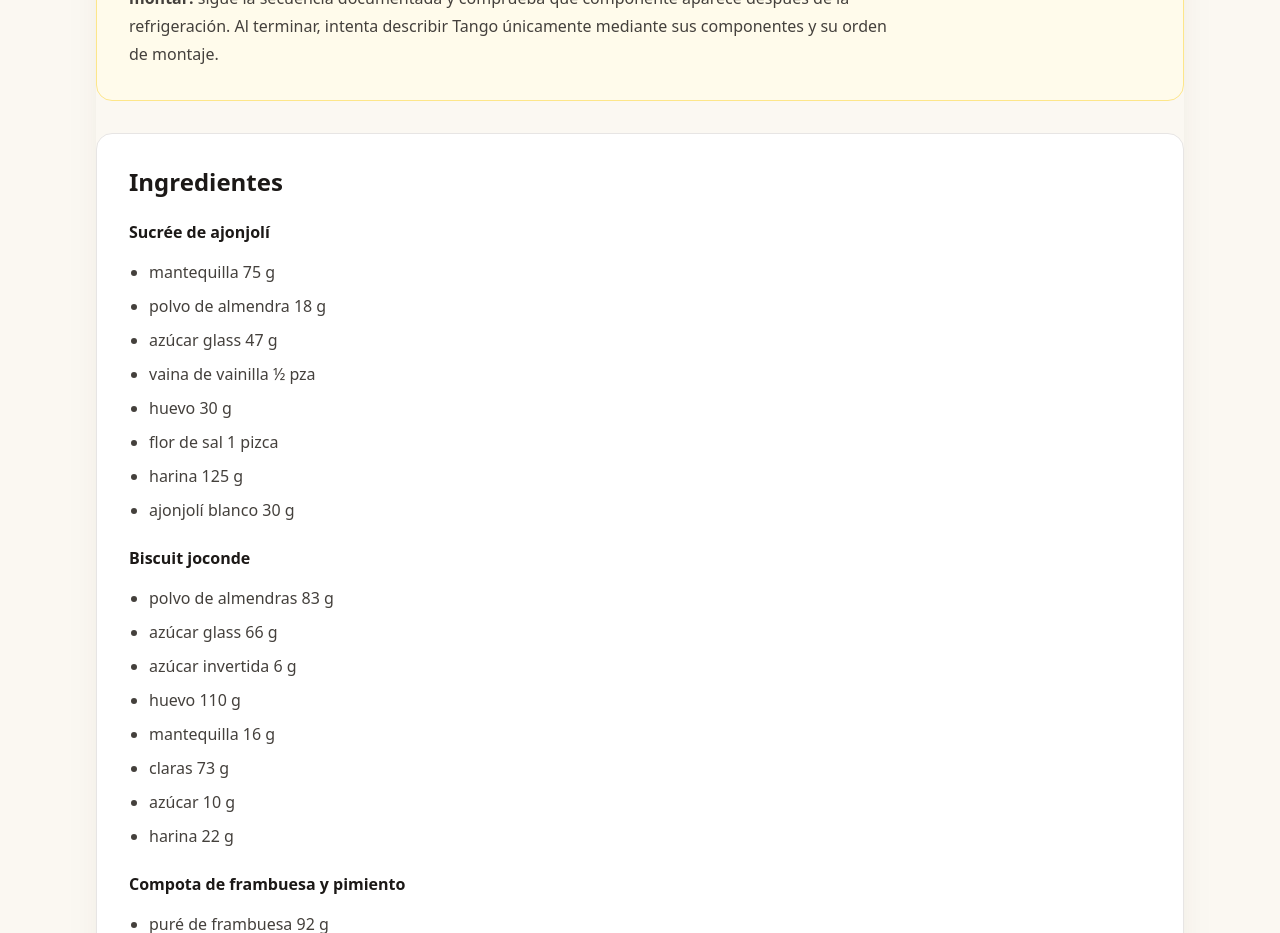
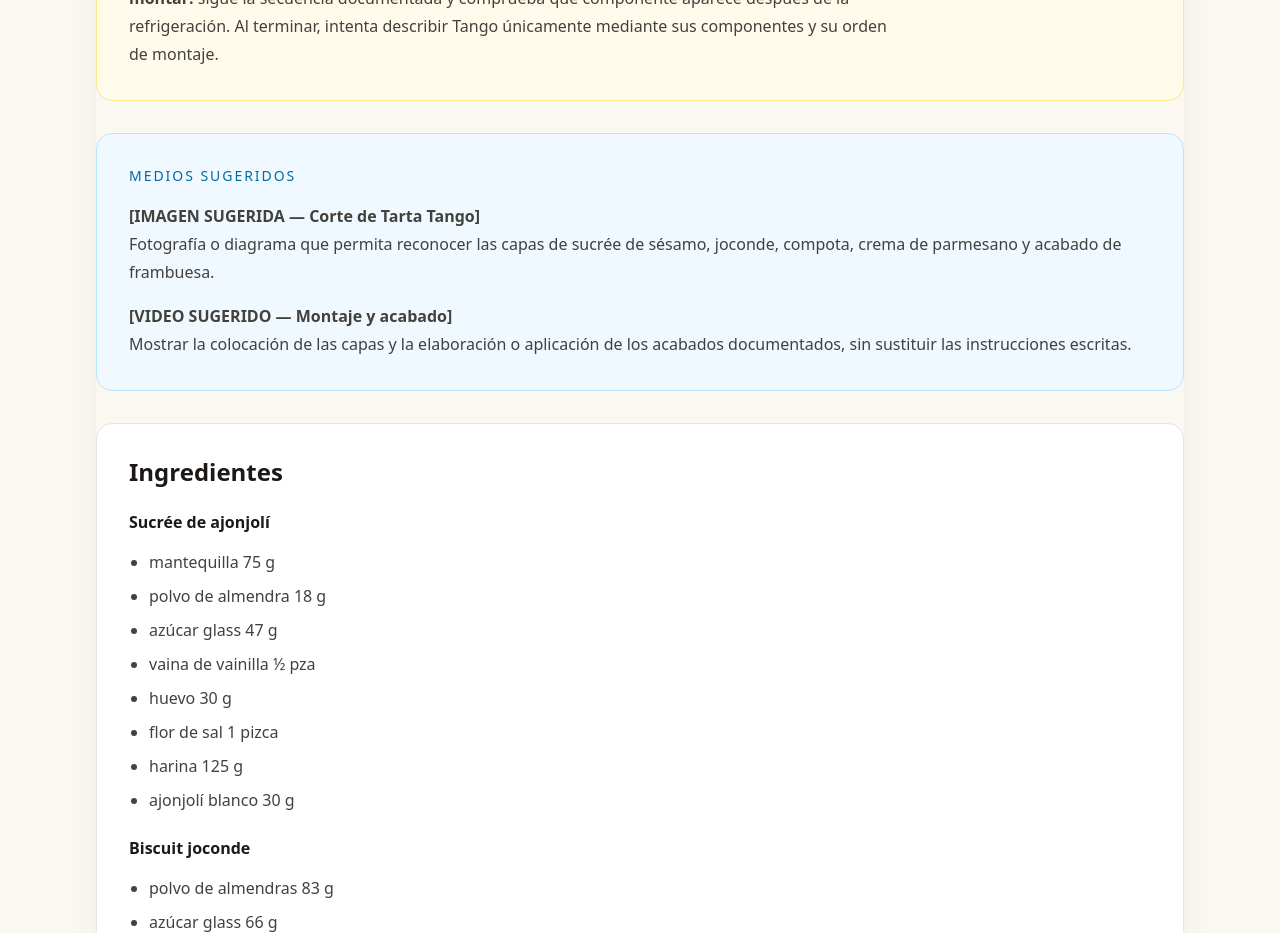
Before and after one commit to Drworm82/CursoPanadero, a Next.js app: page /leccion-tarta-tango in a window 1280 px wide. Shown: the part 1160-2093 px from the top of the page. Built offline with nearby package versions, Linux system fonts and the light colour scheme; no server answers.

Commit message:
Añadir sugerencias de medios pedagógicos

```diff
--- a/pages/leccion-tarta-tango.js
+++ b/pages/leccion-tarta-tango.js
@@ -10,6 +10,14 @@ export default function LessonPage() {
 <section className="rounded-2xl border border-stone-200 bg-white p-6 sm:p-8"><p className="text-sm font-medium uppercase tracking-[0.14em] text-amber-700">Idea central</p><h2 className="mt-2 text-2xl font-semibold text-stone-900">Los sabores cambian; la lógica de construcción permanece</h2><p className="mt-3 max-w-3xl leading-7 text-stone-700">Tango combina ajonjolí, frambuesa, pimiento rojo y parmesano dentro de técnicas conocidas. La lección enseña a analizar la pieza por componentes aunque la combinación sea poco habitual.</p></section>
 <section className="rounded-2xl border border-dashed border-stone-300 bg-stone-50 p-6 sm:p-8"><p className="text-sm font-medium uppercase tracking-[0.14em] text-amber-800">Observa y practica</p><h2 className="mt-2 text-2xl font-semibold text-stone-900">Antes de repetir la receta, explica su estructura</h2><p className="mt-3 max-w-3xl leading-7 text-stone-700">Recupera masas de tarta, biscuit, compotas, cremas y acabados. Observa cómo cada componente entra en el montaje. Práctica: separa estructura, capa intermedia, crema, acabado y elemento crujiente; después identifica qué técnica previa reconoces en cada uno.</p></section>
 <section className="rounded-2xl border border-amber-200 bg-amber-50 p-6 sm:p-8"><p className="text-sm font-medium uppercase tracking-[0.14em] text-amber-800">Aprende mientras haces</p><h2 className="mt-2 text-2xl font-semibold text-stone-900">Convierte cada paso en una observación</h2><p className="mt-3 max-w-3xl leading-7 text-stone-700">Esta receta permite practicar la lectura de una composición compleja. <strong>Antes de comenzar:</strong> separa mentalmente casco, biscuit, compota, crema y teja. <strong>Durante la elaboración:</strong> identifica qué preparaciones requieren horno, cuáles requieren cocción y cuáles se reservan para el montaje. <strong>Al montar:</strong> sigue la secuencia documentada y comprueba qué componente aparece después de la refrigeración. Al terminar, intenta describir Tango únicamente mediante sus componentes y su orden de montaje.</p></section>
+
+        <section className="rounded-2xl border border-sky-200 bg-sky-50 p-6 sm:p-8">
+          <p className="text-sm font-medium uppercase tracking-[0.14em] text-sky-700">Medios sugeridos</p>
+          <div className="mt-4 space-y-4 leading-7 text-stone-700">
+            <p><strong>[IMAGEN SUGERIDA — Corte de Tarta Tango]</strong><br />Fotografía o diagrama que permita reconocer las capas de sucrée de sésamo, joconde, compota, crema de parmesano y acabado de frambuesa.</p>
+            <p><strong>[VIDEO SUGERIDO — Montaje y acabado]</strong><br />Mostrar la colocación de las capas y la elaboración o aplicación de los acabados documentados, sin sustituir las instrucciones escritas.</p>
+          </div>
+        </section>
 
         <section className="rounded-2xl border border-stone-200 bg-white p-6 sm:p-8">
           <h2 className="text-2xl font-semibold text-stone-900">Ingredientes</h2>
```
